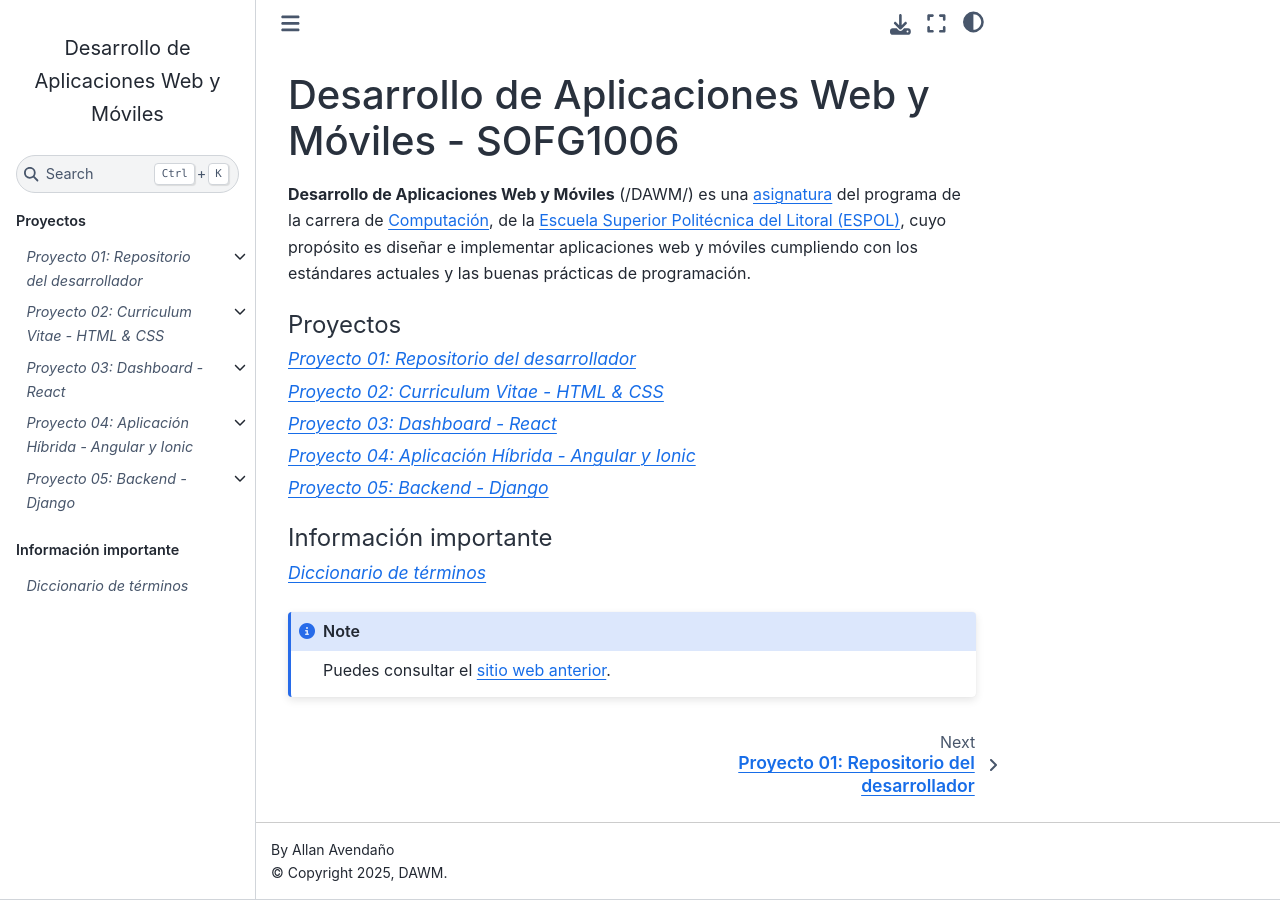
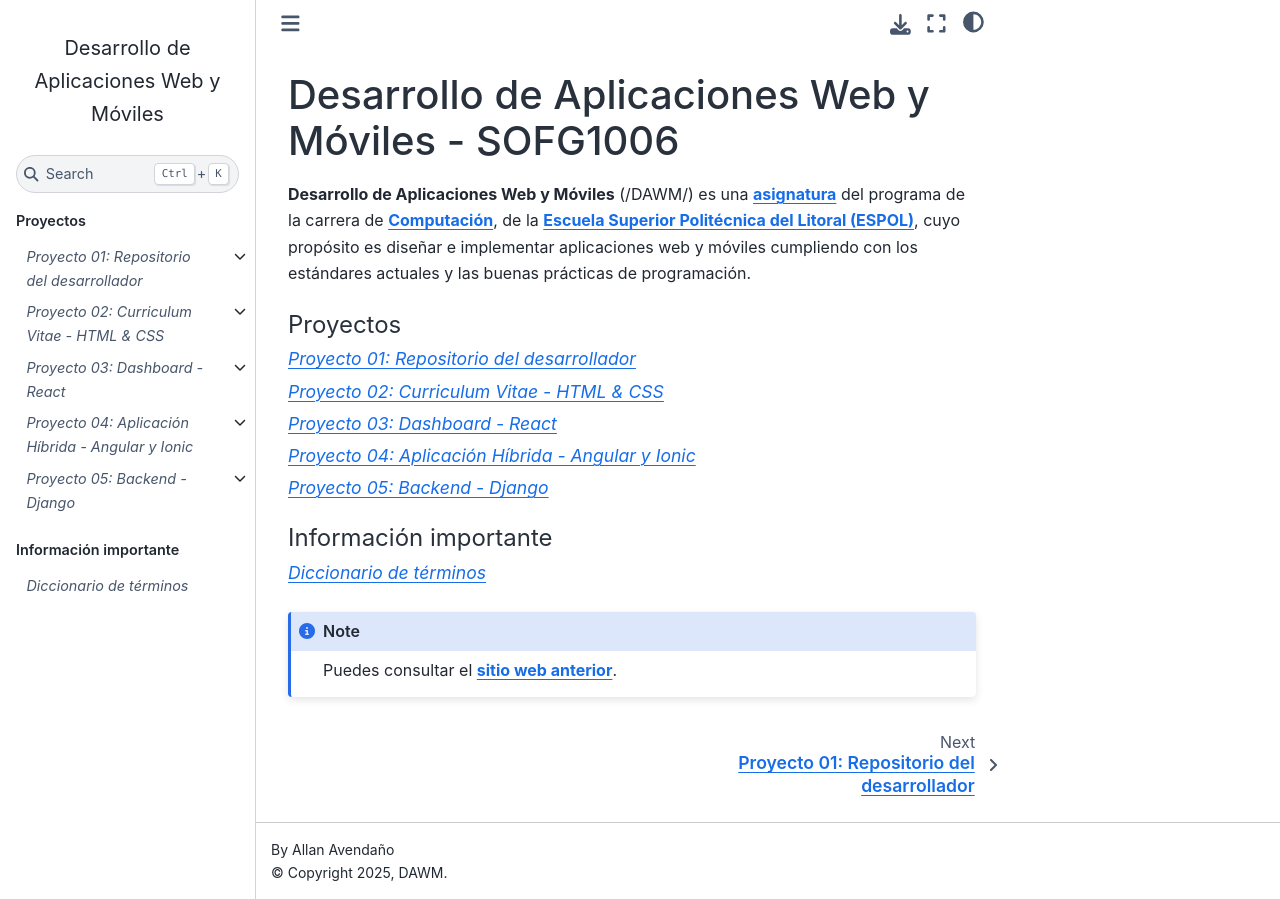
Before and after one commit to DAWMFIEC/DAWM-AI, a Sphinx documentation site: the page built from docs/source/index.rst, in a window 1280 px wide. Built offline with Sphinx 7.4.7 and the Sphinx Book theme 1.1.4, drawn with Linux system fonts in a browser that asks for light colours; pages that are not in the unit, such as notebooks, are missing from menus.

Commit message:
a.reference.external bold

```diff
--- a/docs/source/_static/css/style.css
+++ b/docs/source/_static/css/style.css
@@ -5,3 +5,7 @@ li.toctree-l1 {
 a.reference.internal{
 	font-style: italic !important;
 }
+
+a.reference.external{
+	font-weight: bold !important;
+}
```
